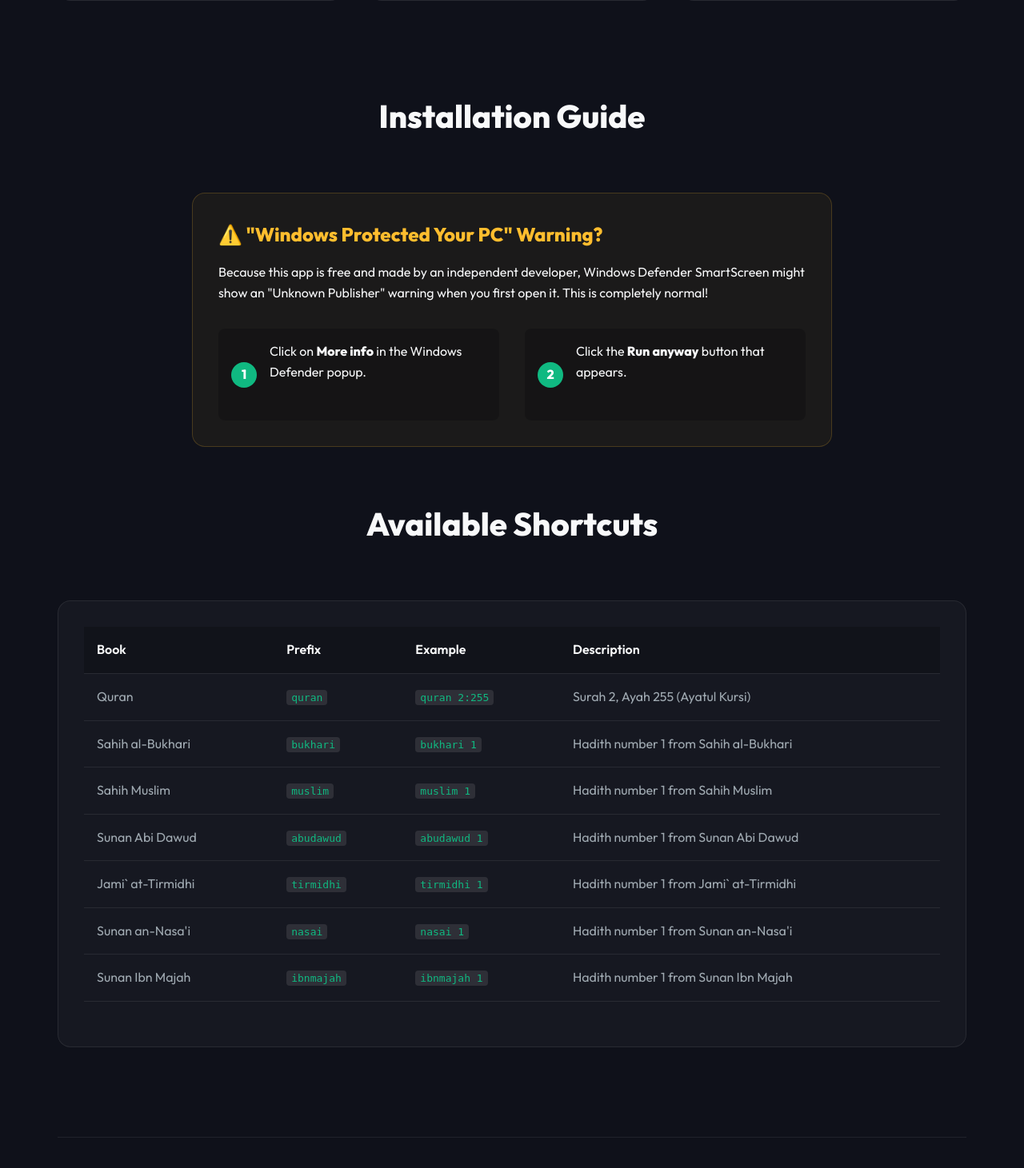
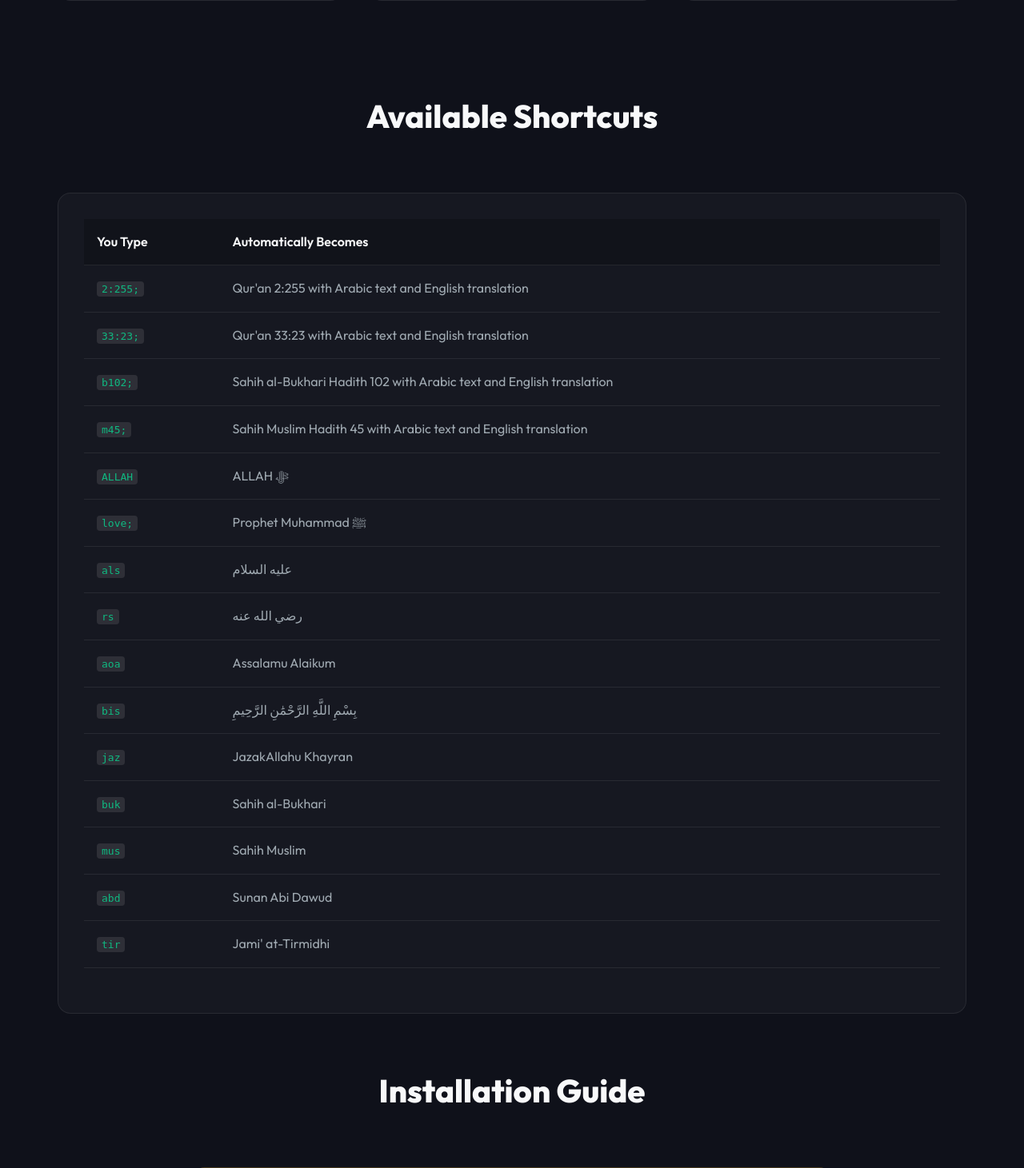
Before and after one commit to Haad27/Quran-Hadith-Lookup-Shortcuts, a Flask app: page / in a window 1280 px wide. Shown: the part 1187-2648 px from the top of the page at 80% size. Run offline with Flask 3, Linux system fonts and the light colour scheme.

Commit message:
intruction manuel v1

```diff
--- a/templates/index.html
+++ b/templates/index.html
@@ -77,6 +77,82 @@
             </div>
         </section>
 
+        <section class="shortcuts-guide">
+            <h2 class="section-title">Available Shortcuts</h2>
+            <div class="glass-card table-container">
+                <table class="shortcuts-table">
+                    <thead>
+                        <tr>
+                            <th>You Type</th>
+                            <th>Automatically Becomes</th>
+                        </tr>
+                    </thead>
+                    <tbody>
+                        <tr>
+                            <td><code>2:255;</code></td>
+                            <td>Qur'an 2:255 with Arabic text and English translation</td>
+                        </tr>
+                        <tr>
+                            <td><code>33:23;</code></td>
+                            <td>Qur'an 33:23 with Arabic text and English translation</td>
+                        </tr>
+                        <tr>
+                            <td><code>b102;</code></td>
+                            <td>Sahih al-Bukhari Hadith 102 with Arabic text and English translation</td>
+                        </tr>
+                        <tr>
+                            <td><code>m45;</code></td>
+                            <td>Sahih Muslim Hadith 45 with Arabic text and English translation</td>
+                        </tr>
+                        <tr>
+                            <td><code>ALLAH</code></td>
+                            <td>ALLAH ﷻ</td>
+                        </tr>
+                        <tr>
+                            <td><code>love;</code></td>
+                            <td>Prophet Muhammad ﷺ</td>
+                        </tr>
+                        <tr>
+                            <td><code>als</code></td>
+                            <td>عليه السلام</td>
+                        </tr>
+                        <tr>
+                            <td><code>rs</code></td>
+                            <td>رضي الله عنه</td>
+                        </tr>
+                        <tr>
+                            <td><code>aoa</code></td>
+                            <td>Assalamu Alaikum</td>
+                        </tr>
+                        <tr>
+                            <td><code>bis</code></td>
+                            <td>بِسْمِ اللَّهِ الرَّحْمَٰنِ الرَّحِيمِ</td>
+                        </tr>
+                        <tr>
+                            <td><code>jaz</code></td>
+                            <td>JazakAllahu Khayran</td>
+                        </tr>
+                        <tr>
+                            <td><code>buk</code></td>
+                            <td>Sahih al-Bukhari</td>
+                        </tr>
+                        <tr>
+                            <td><code>mus</code></td>
+                            <td>Sahih Muslim</td>
+                        </tr>
+                        <tr>
+                            <td><code>abd</code></td>
+                            <td>Sunan Abi Dawud</td>
+                        </tr>
+                        <tr>
+                            <td><code>tir</code></td>
+                            <td>Jami' at-Tirmidhi</td>
+                        </tr>
+                    </tbody>
+                </table>
+            </div>
+        </section>
+
         <section class="installation-guide">
             <h2 class="section-title">Installation Guide</h2>
             <div class="glass-card info-card">
@@ -92,66 +168,6 @@
                         <p>Click the <strong>Run anyway</strong> button that appears.</p>
                     </div>
                 </div>
-            </div>
-        </section>
-
-        <section class="shortcuts-guide">
-            <h2 class="section-title">Available Shortcuts</h2>
-            <div class="glass-card table-container">
-                <table class="shortcuts-table">
-                    <thead>
-                        <tr>
-                            <th>Book</th>
-                            <th>Prefix</th>
-                            <th>Example</th>
-                            <th>Description</th>
-                        </tr>
-                    </thead>
-                    <tbody>
-                        <tr>
-                            <td>Quran</td>
-                            <td><code>quran</code></td>
-                            <td><code>quran 2:255</code></td>
-                            <td>Surah 2, Ayah 255 (Ayatul Kursi)</td>
-                        </tr>
-                        <tr>
-                            <td>Sahih al-Bukhari</td>
-                            <td><code>bukhari</code></td>
-                            <td><code>bukhari 1</code></td>
-                            <td>Hadith number 1 from Sahih al-Bukhari</td>
-                        </tr>
-                        <tr>
-                            <td>Sahih Muslim</td>
-                            <td><code>muslim</code></td>
-                            <td><code>muslim 1</code></td>
-                            <td>Hadith number 1 from Sahih Muslim</td>
-                        </tr>
-                        <tr>
-                            <td>Sunan Abi Dawud</td>
-                            <td><code>abudawud</code></td>
-                            <td><code>abudawud 1</code></td>
-                            <td>Hadith number 1 from Sunan Abi Dawud</td>
-                        </tr>
-                        <tr>
-                            <td>Jami` at-Tirmidhi</td>
-                            <td><code>tirmidhi</code></td>
-                            <td><code>tirmidhi 1</code></td>
-                            <td>Hadith number 1 from Jami` at-Tirmidhi</td>
-                        </tr>
-                        <tr>
-                            <td>Sunan an-Nasa'i</td>
-                            <td><code>nasai</code></td>
-                            <td><code>nasai 1</code></td>
-                            <td>Hadith number 1 from Sunan an-Nasa'i</td>
-                        </tr>
-                        <tr>
-                            <td>Sunan Ibn Majah</td>
-                            <td><code>ibnmajah</code></td>
-                            <td><code>ibnmajah 1</code></td>
-                            <td>Hadith number 1 from Sunan Ibn Majah</td>
-                        </tr>
-                    </tbody>
-                </table>
             </div>
         </section>
 
```
Also changed, not shown: verse.txt (deleted), 1 other file.
